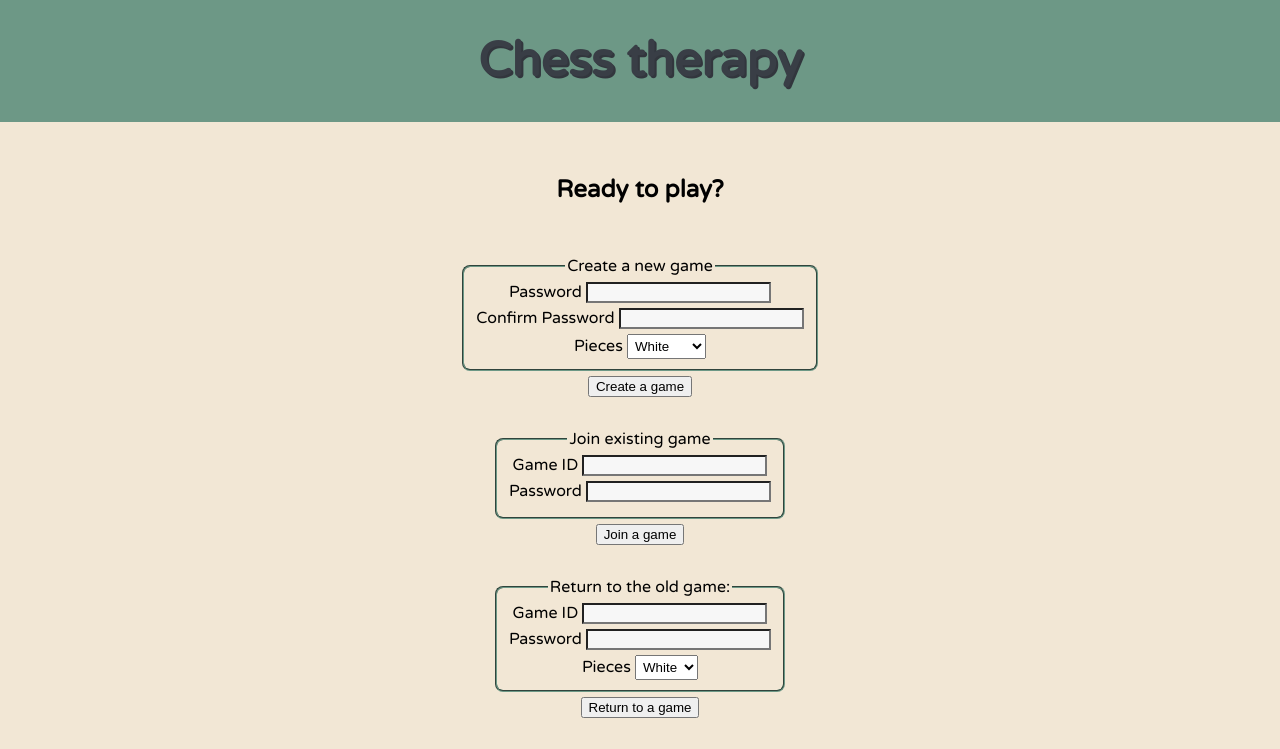
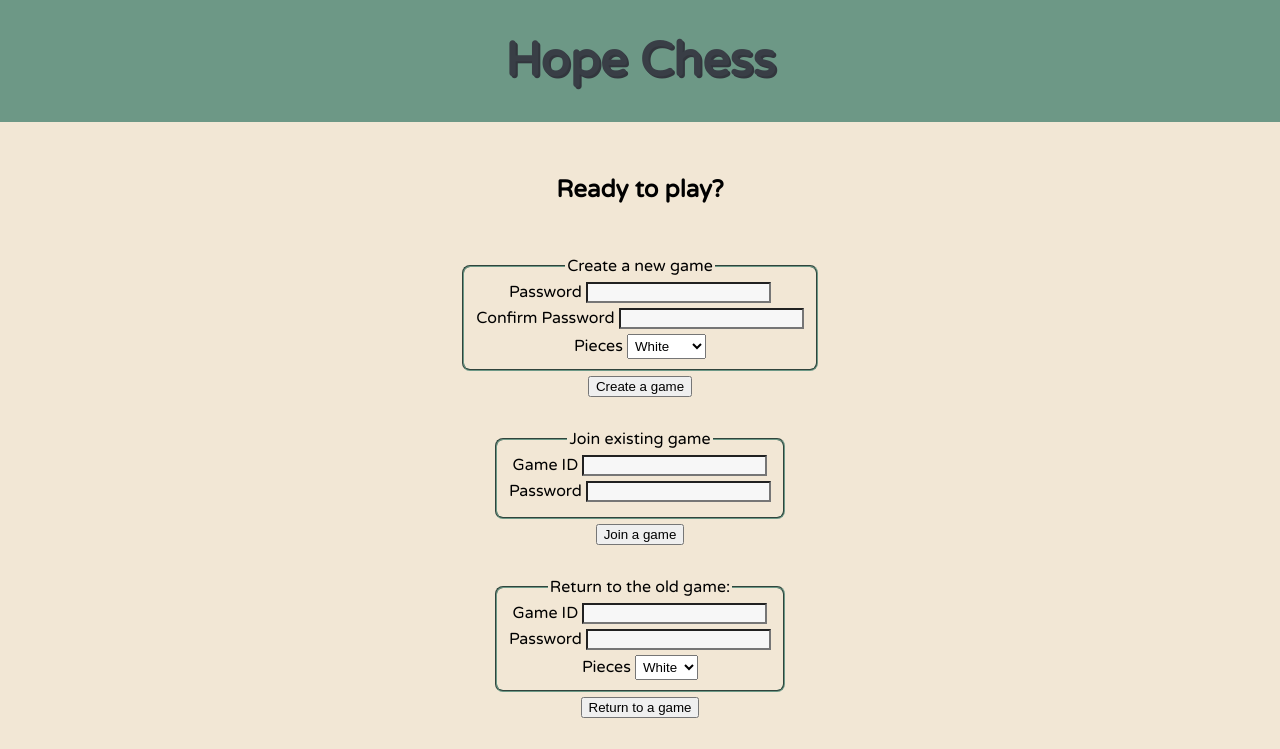
Before and after one commit to vladinstein/flask-chess, a Flask app: page / in a window 1280 px wide. Shown: the top 749 px of the page. Run offline with Flask 2, Linux system fonts and the light colour scheme; parts of the project's set-up code (start-up, migrations or seed data) failed here and were passed over; some libraries are stand-ins or nearby versions.

Commit message:
changed title

```diff
--- a/chess/templates/layout.html
+++ b/chess/templates/layout.html
@@ -22,7 +22,7 @@
 </head>
 <body>
     <header>
-        <h1 class="main_title">Chess therapy</h1>
+        <h1 class="main_title">Hope Chess</h1>
     </header>
     <main>
         {% with messages = get_flashed_messages(with_categories=true) %}
```
